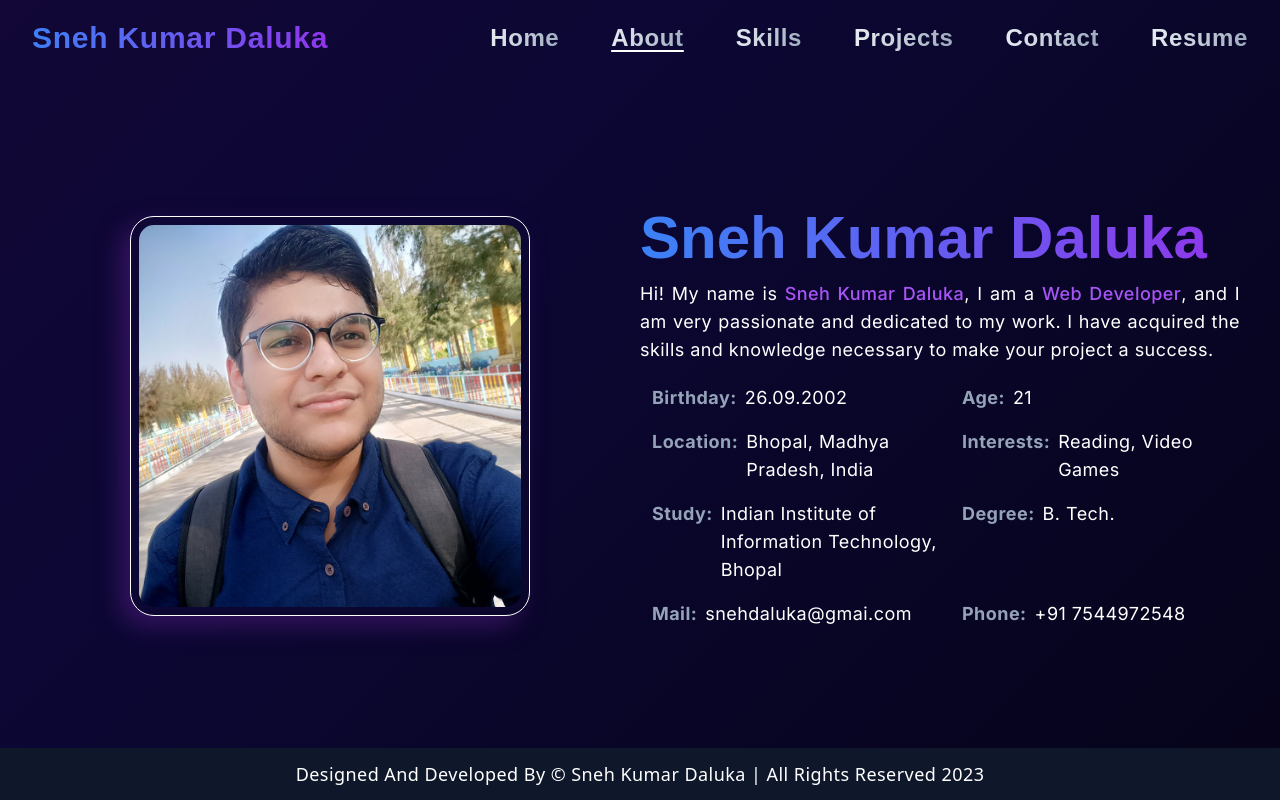
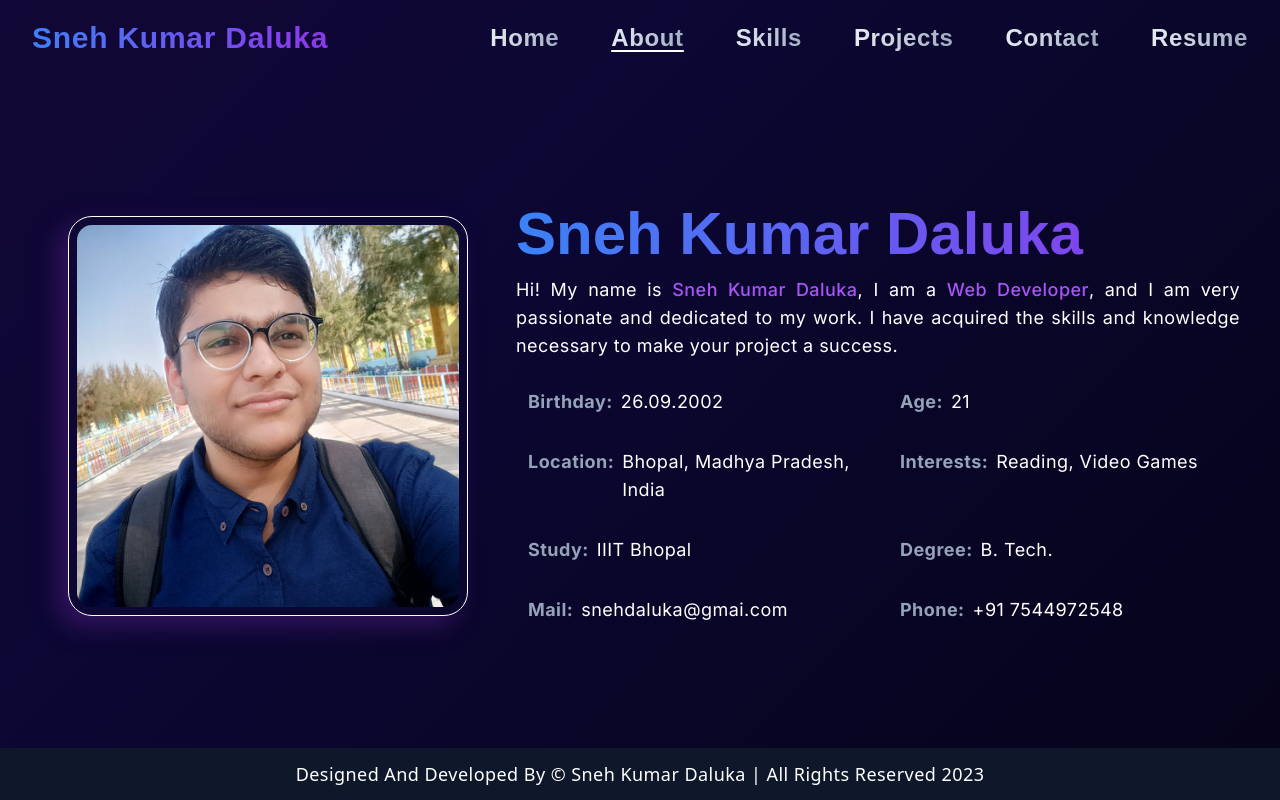
Before and after one commit to SnehDaluka/portfolio, a Next.js app: page /about in a window 1280 px wide. Built offline with nearby package versions, Linux system fonts and the light colour scheme.

Commit message:
Final Commit

```diff
--- a/src/app/about/page.tsx
+++ b/src/app/about/page.tsx
@@ -3,7 +3,7 @@ import Image from "next/image";
 const About = () => {
   return (
     <div className="w-[100%] min-h-[81vh] md:flex items-center justify-center p-5">
-      <div className="md:w-[50%] min-h-[100%] flex items-center justify-center animate-show">
+      <div className="md:w-[40%] min-h-[100%] flex items-center justify-center animate-show">
         <div className="rounded-[100%] m-4 mx-4 hover:scale-110 transition-all duration-1000">
           <Image
             src="/profile/profile-pic.jpg"
@@ -15,7 +15,7 @@ const About = () => {
           />
         </div>
       </div>
-      <div className="md:w-[50%] animate-show_right">
+      <div className="md:w-[60%] animate-show_right">
         <h1 className="heading">
           <span className="blue_gradient font-bold">Sneh Kumar Daluka</span>
         </h1>
@@ -29,58 +29,56 @@ const About = () => {
         </p>
 
         <div className="lg:flex flex-wrap font-inter text-lg tracking-wide">
-          <div className="lg:w-[50%] flex py-2">
+          <div className="lg:w-[50%] flex py-2 my-2">
             <span className="px-1 text-purple-600">
               <i className="fa-solid fa-gift"></i>
             </span>
             <span className="px-1 font-bold text-slate-400">Birthday: </span>
             <span className="px-1">26.09.2002</span>
           </div>
-          <div className="lg:w-[50%] flex py-2">
+          <div className="lg:w-[50%] flex py-2 my-2">
             <span className="px-1 text-purple-600">
               <i className="fa-solid fa-calendar-days"></i>
             </span>
             <span className="px-1 font-bold text-slate-400">Age: </span>
             <span className="px-1">{new Date().getFullYear() - 2002}</span>
           </div>
-          <div className="lg:w-[50%] flex py-2">
+          <div className="lg:w-[50%] flex py-2 my-2">
             <span className="px-1 text-purple-600">
               <i className="fa-solid fa-location-dot"></i>
             </span>
             <span className="px-1 font-bold text-slate-400">Location:</span>
             <span className="px-1">Bhopal, Madhya Pradesh, India</span>
           </div>
-          <div className="lg:w-[50%] flex py-2">
+          <div className="lg:w-[50%] flex py-2 my-2">
             <span className="px-1 text-purple-600">
               <i className="fa-solid fa-gamepad"></i>
             </span>
             <span className="px-1 font-bold text-slate-400">Interests:</span>
             <span className="px-1">Reading, Video Games</span>
           </div>
-          <div className="lg:w-[50%] flex py-2">
+          <div className="lg:w-[50%] flex py-2 my-2">
             <span className="px-1 text-purple-600">
               <i className="fa-solid fa-user-graduate"></i>
             </span>
             <span className="px-1 font-bold text-slate-400">Study:</span>
-            <span className="px-1">
-              Indian Institute of Information Technology, Bhopal
-            </span>
+            <span className="px-1">IIIT Bhopal</span>
           </div>
-          <div className="lg:w-[50%] flex py-2">
+          <div className="lg:w-[50%] flex py-2 my-2">
             <span className="px-1 text-purple-600">
               <i className="fa-solid fa-graduation-cap"></i>
             </span>
             <span className="px-1 font-bold text-slate-400">Degree:</span>
             <span className="px-1">B. Tech.</span>
           </div>
-          <div className="lg:w-[50%] flex py-2">
+          <div className="lg:w-[50%] flex py-2 my-2">
             <span className="px-1 text-purple-600">
               <i className="fa-solid fa-envelope"></i>
             </span>
             <span className="px-1 font-bold text-slate-400">Mail:</span>
             <span className="px-1">snehdaluka@gmai.com</span>
           </div>
-          <div className="lg:w-[50%] flex py-2">
+          <div className="lg:w-[50%] flex py-2 my-2">
             <span className="px-1 text-purple-600">
               <i className="fa-solid fa-phone"></i>
             </span>
--- a/src/app/contact/page.tsx
+++ b/src/app/contact/page.tsx
@@ -95,35 +95,35 @@ const Contact = () => {
               <div className="flex justify-evenly my-7">
                 <a
                   href="https://www.instagram.com/sneh_daluka/"
-                  className="text-2xl mx-4"
+                  className="text-2xl mx-4 hover:text-purple-600 hover:scale-110 transition-all duration-300"
                   target="_blank"
                 >
                   <i className="fa-brands fa-instagram"></i>
                 </a>
                 <a
                   href="https://github.com/SnehDaluka"
-                  className="text-2xl mx-4"
+                  className="text-2xl mx-4 hover:text-purple-600 hover:scale-110 transition-all duration-300"
                   target="_blank"
                 >
                   <i className="fa-brands fa-github"></i>
                 </a>
                 <a
                   href="https://twitter.com/Sneh_Daluka"
-                  className="text-2xl mx-4"
+                  className="text-2xl mx-4 hover:text-purple-600 hover:scale-110 transition-all duration-300"
                   target="_blank"
                 >
                   <i className="fa-brands fa-twitter"></i>
                 </a>
                 <a
                   href="https://www.linkedin.com/in/sneh-daluka-35904b249/"
-                  className="text-2xl mx-4"
+                  className="text-2xl mx-4 hover:text-purple-600 hover:scale-110 transition-all duration-300"
                   target="_blank"
                 >
                   <i className="fa-brands fa-linkedin"></i>
                 </a>
                 <a
                   href="https://www.facebook.com/profile.php?id=100069572833323"
-                  className="text-2xl mx-4"
+                  className="text-2xl mx-4 hover:text-purple-600  hover:scale-110 transition-all duration-300"
                   target="_blank"
                 >
                   <i className="fa-brands fa-facebook"></i>
--- a/src/data/projectData.ts
+++ b/src/data/projectData.ts
@@ -62,7 +62,7 @@ const data: ProjectType[] = [
   },
   {
     id: 5,
-    title: "Airport Management System",
+    title: "Airport Management",
     imgsrc: "/projects/airport_management_system.jpg",
     description:
       "A Full-stack Web Application which efficiently manages the airport tickets data ",
--- a/src/styles/globals.css
+++ b/src/styles/globals.css
@@ -106,15 +106,15 @@
 }
 
 .skills_set:nth-child(2) {
-  animation-delay: 5s;
+  animation-delay: 3s;
 }
 
 .skills_set:nth-child(3) {
-  animation-delay: 10s;
+  animation-delay: 6s;
 }
 
 .skills_set:nth-child(4) {
-  animation-delay: 15s;
+  animation-delay: 9s;
 }
 
 .icons {
--- a/tailwind.config.ts
+++ b/tailwind.config.ts
@@ -28,7 +28,7 @@ const config: Config = {
         show_left: "show_left 2s ease-in-out 1",
         show_top: "show_top 1.5s ease-in-out 1",
         show_down: "show_down 1.5s ease-in-out 1",
-        display: "display 20s infinite",
+        display: "display 12s infinite",
       },
       keyframes: {
         move: {
```
